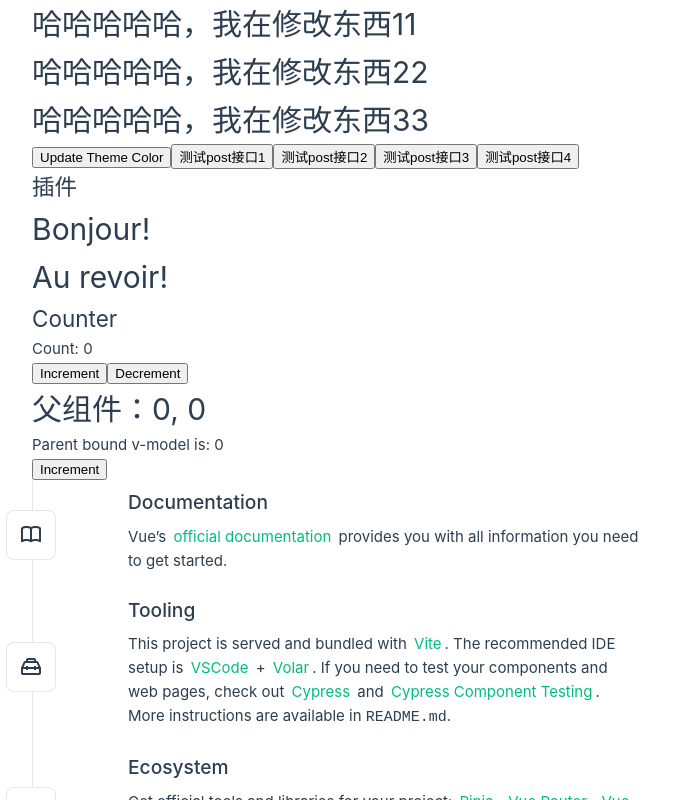
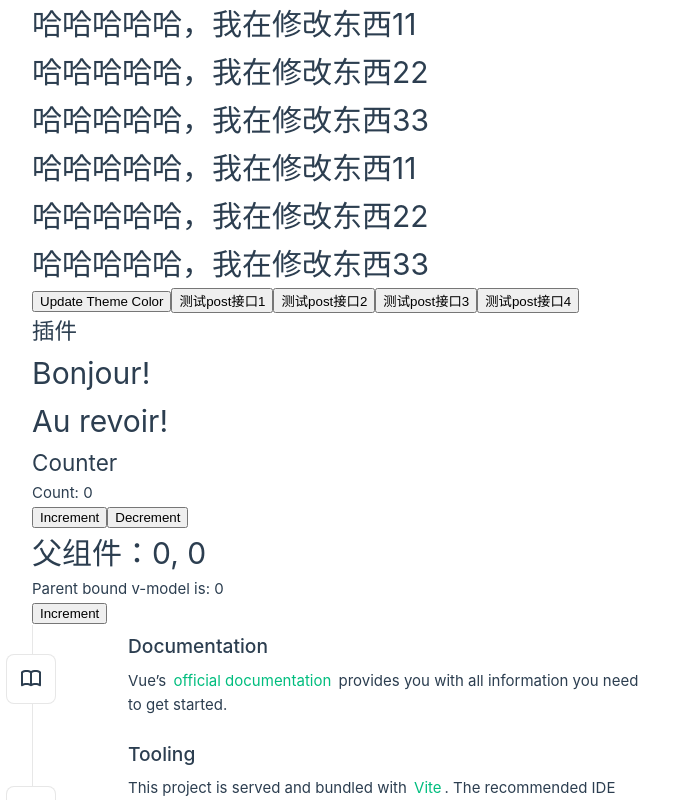
Before and after one commit to PerfictGrassland/vue3Test01, a Vue app: page /#/ in a window 1280 px wide. Shown: the top 800 px of the page, without its empty margins (0-695 px from the left). Built offline with nearby package versions, Linux system fonts and the light colour scheme; no server answers.

Commit message:
fix：更新yml

```diff
--- a/src/views/HomeView.vue
+++ b/src/views/HomeView.vue
@@ -761,6 +761,9 @@ const $translate = Instance?.appContext.config.globalProperties.$translate;
     <h1>哈哈哈哈哈，我在修改东西11</h1>
     <h1>哈哈哈哈哈，我在修改东西22</h1>
     <h1>哈哈哈哈哈，我在修改东西33</h1>
+    <h1>哈哈哈哈哈，我在修改东西11</h1>
+    <h1>哈哈哈哈哈，我在修改东西22</h1>
+    <h1>哈哈哈哈哈，我在修改东西33</h1>
     <button @click="updateThemeColor">Update Theme Color</button>
 
     <button @click="postTest1">测试post接口1</button>
```
